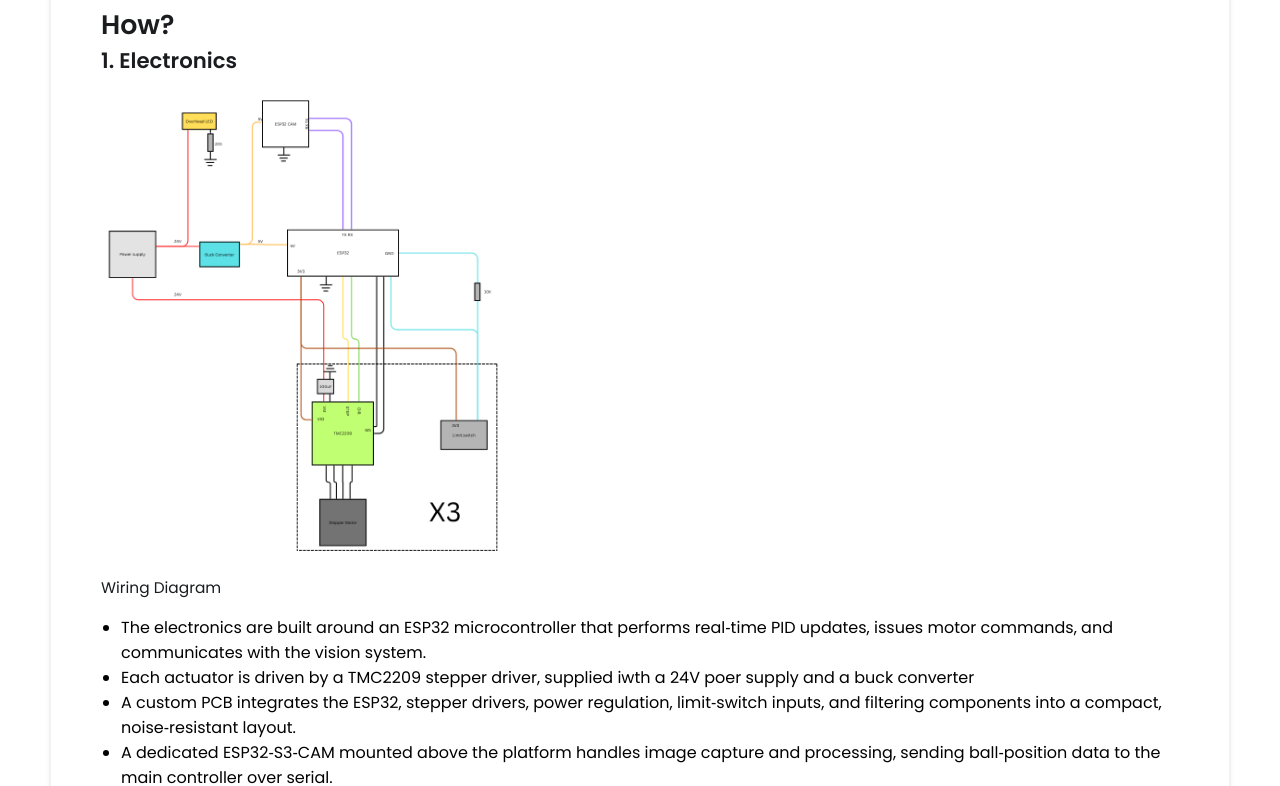
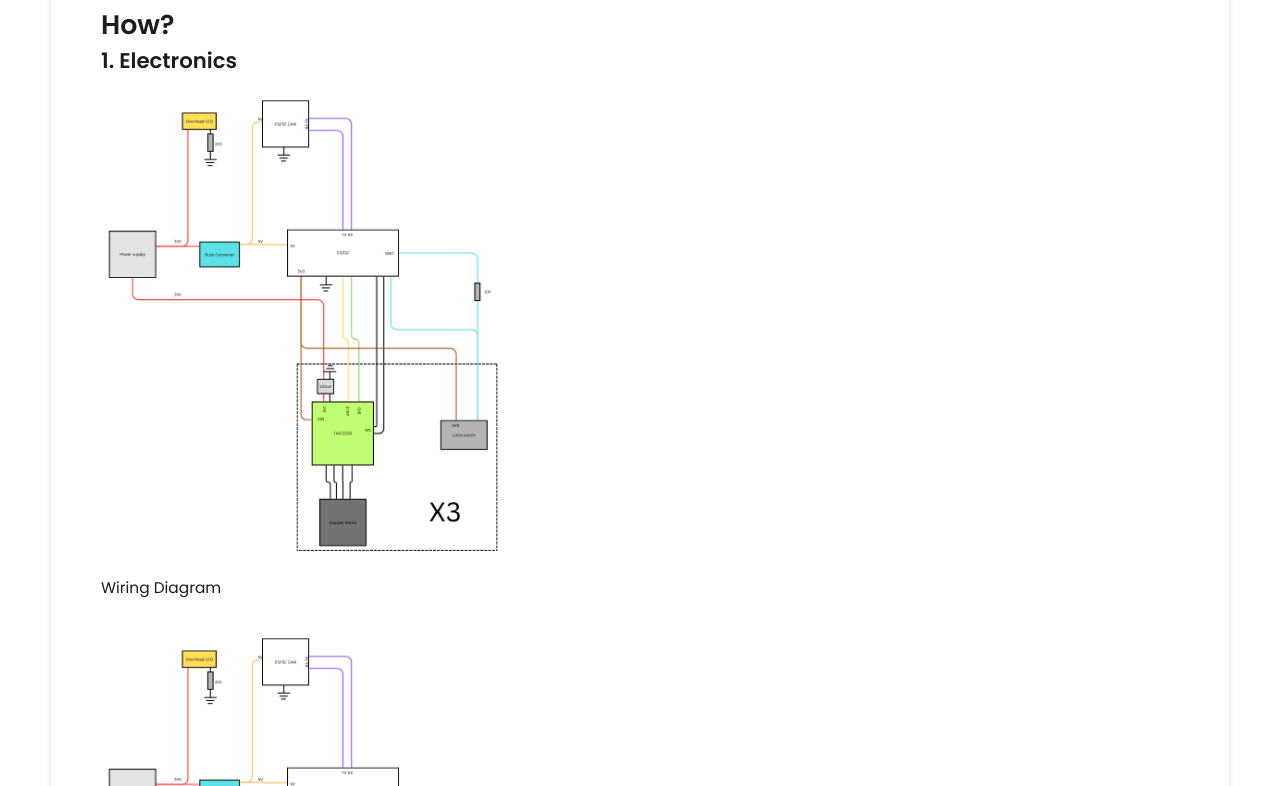
Before and after one commit to JL262626/jacklerobotics.com, a Jekyll site: the page built from _projects/demo-project/index.md, in a window 1280 px wide. Shown: the part 1577-2363 px from the top of the page. Built offline with Jekyll 4.4.1, drawn with Linux system fonts in a browser that asks for light colours; grey boxes are pictures that could not be loaded.

Commit message:
Update index.md

```diff
--- a/_projects/demo-project/index.md
+++ b/_projects/demo-project/index.md
@@ -36,7 +36,7 @@ main-image: /BOBCOVER.jpg
 ## 1. Electronics
 {% include image-gallery.html images="BOB_wiring_diagram.png" height="500" %}
 Wiring Diagram
-
+{% include image-gallery.html images="BOB_wiring_diagram.png" height="500" %}
 - The electronics are built around an ESP32 microcontroller that performs real‑time PID updates, issues motor commands, and communicates with the vision system.
 - Each actuator is driven by a TMC2209 stepper driver, supplied iwth a 24V poer supply and a buck converter
 - A custom PCB integrates the ESP32, stepper drivers, power regulation, limit‑switch inputs, and filtering components into a compact, noise‑resistant layout.
@@ -50,7 +50,8 @@ Final Internals
 - The ESP32 uses the coordinate data stream to run a PID controller and inverse kinematics to control three motor drivers, which, in turn, move stepper motors to tilt the platform to a desired position to balance the ball.
 - Simultaneously, the main ESP32 wirelessly exchanges data with a laptop connected to its access point, allowing the user to monitor and control the robot.
 
-{% include image-gallery.html images="BOB_software.png" height="500" %}
+{% include image-gallery.html images="BOB_software.png" height="600" %}
+
 
 The width of the video below. Regardless of initial width, all the videos is responsive and will fit within the smaller screen.
 {% include youtube-video.html id="tGCdLEQzde0" autoplay = "false" width= "900px" %}
```
